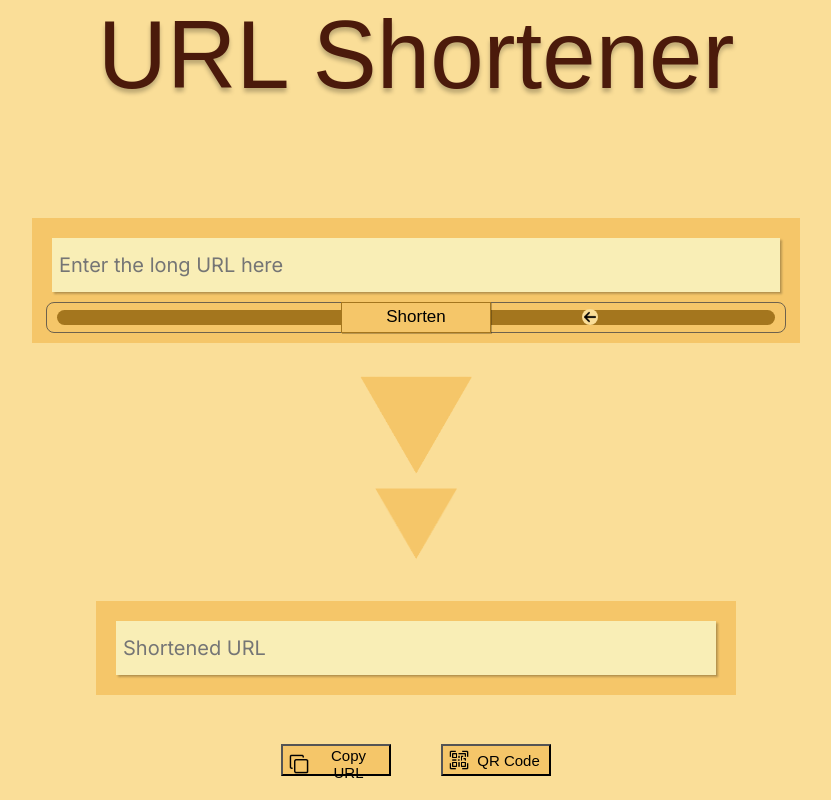
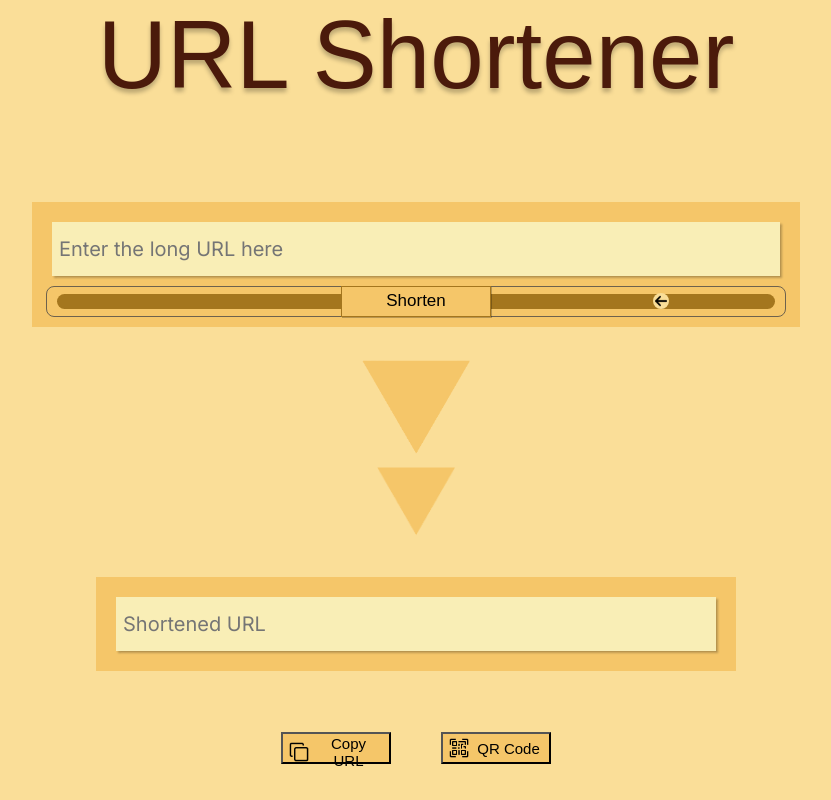
Before and after one commit to asiradnan/url-shortener, a React (Create React App) app: page / in a window 1280 px wide. Shown: the whole page, without its empty margins (224-1055 px from the left). Built offline with nearby package versions, Linux system fonts and the light colour scheme; a web font is replaced by a local one.

Commit message:
Deleted unnecessary codes

```diff
--- a/src/Shortener.css
+++ b/src/Shortener.css
@@ -2,7 +2,7 @@
     background-color: #FADE98;
     display: grid;
     height: 100%;
-    grid-template-rows: 25% 20% 27% 18% 10%;
+    grid-template-rows: 23% 20% 26% 18% 13%;
 }
 header{
     font-family: "Peddana",sans-serif;
--- a/src/Shortener.js
+++ b/src/Shortener.js
@@ -6,12 +6,10 @@ const qricon = require("./qr.png")
 function Shortener(){
     const [value, updateValue] = useState("")
     const [data, updateData] = useState("")
-    const [count,updateCount] = useState(0)
     const [copied, updateCopied] = useState(false)
-    const [given, updateGiven] = useState("")
     const [qr, updateQr] = useState("")
     const [showqr,updateShowqr] = useState(false)
-    const [rangeValue, updateRangeValue] = useState(75);
+    const [rangeValue, updateRangeValue] = useState(85);
     var x = () =>{
         let freshvalue = value.replace("https://","")
         freshvalue = freshvalue.replace("http://","")
@@ -23,20 +21,9 @@ function Shortener(){
             console.log(data)
             updateData(data.shorturl)
             updateQr(data.qrcode)
-            updateCount(data.count)
-            updateGiven("https://"+freshvalue)
             updateValue("")
-
         })
         updateRangeValue(70)
-    }
-    var cnt = () =>{
-        let freshvalue = data.replace("https://chottourl.vercel.app/","")
-        fetch(`https://chottourl.vercel.app/count/${freshvalue}`)
-        .then((response)=>response.json())
-        .then((data)=>{
-            updateCount(data.count)
-        })
     }
     const copy = () =>{
         navigator.clipboard.writeText(data)
```
